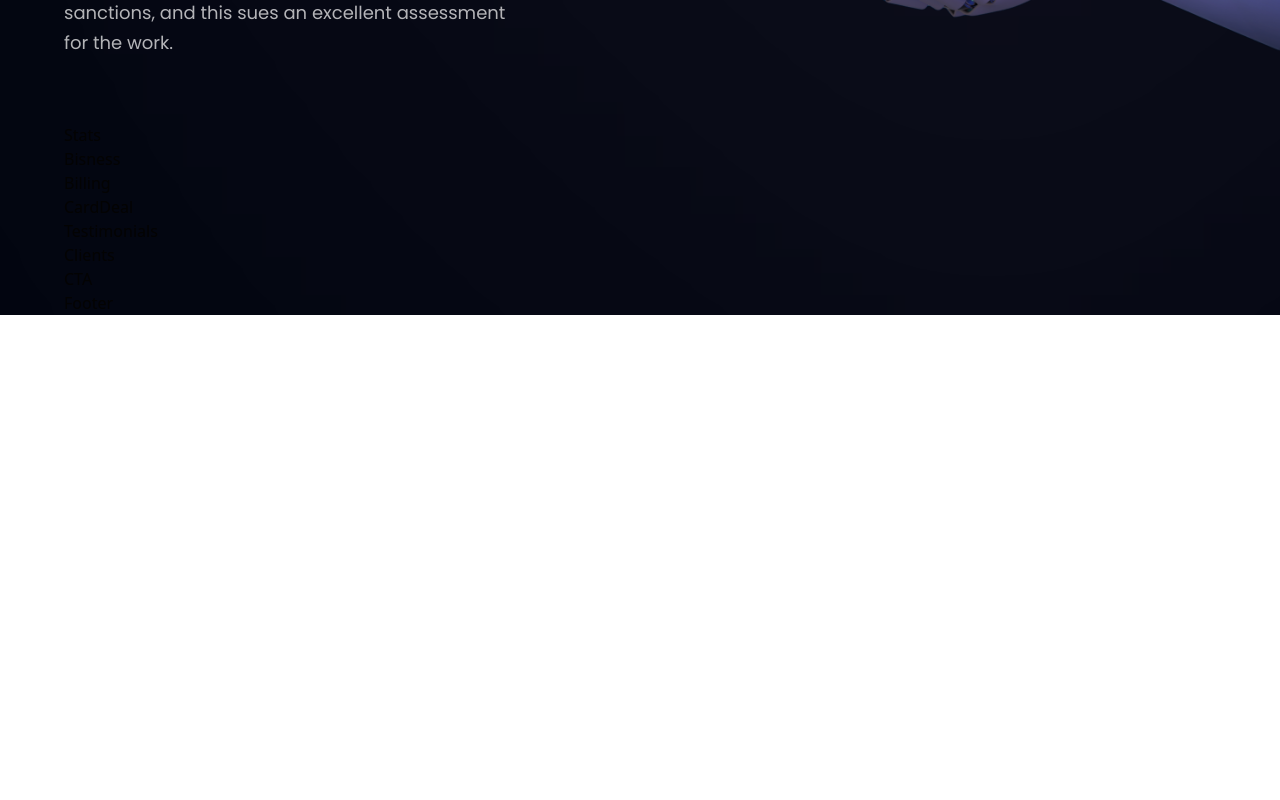
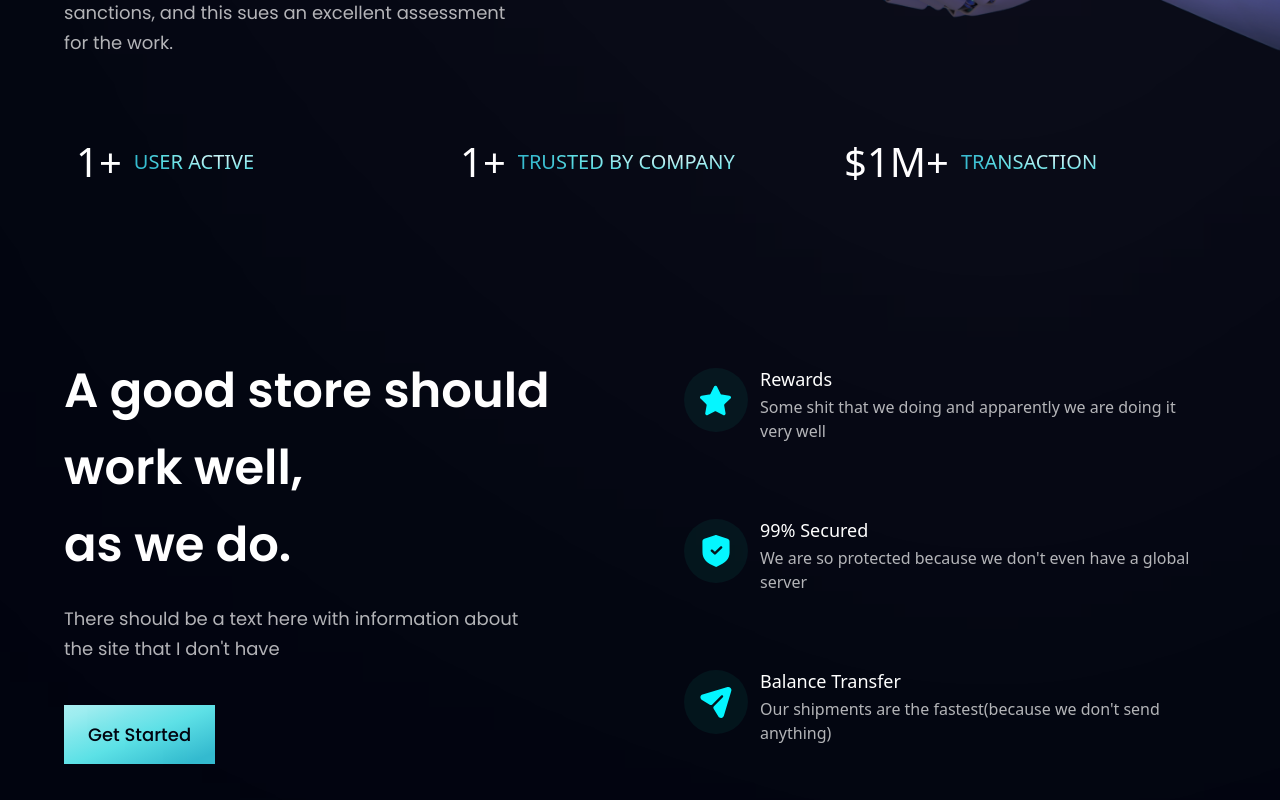
Before and after one commit to Vladislavius12/Course_PJ_JS, a React (Vite) app: page / in a window 1280 px wide. Shown: the part 680-1480 px from the top of the page. Before the commit the page ends 995 px from the top, so only its background shows below. Built offline with nearby package versions, Linux system fonts and the light colour scheme.

Commit message:
Working with Bisness section

```diff
--- a/src/components/Bisness.jsx
+++ b/src/components/Bisness.jsx
@@ -1,8 +1,46 @@
-import React from 'react'
+import { features } from '../constants';
+import styles, { layout } from '../style';
+import Button from './Button';
 
+const FeatureCard = ({ icon, title, content,
+index }) => (
+  <div className={`flex flex-row p-6 rounded-[20px]
+  ${index !== features.length -1 ? "mb-6" : "mb-0"} feature-card`}>
+    <div className={`w-[64px] h-[64px] rounded-full ${styles.flexCenter}
+    bg-dimBlue`}>
+      <img src={icon} alt="icon" className="w-[50%] h-[50%]
+      object-contain" />
+    </div>
+    <div className="flex-1 flex flex-col ml-3">
+      <h4 className="front-poppins front-semibold
+      text-white text-[18px] leading-[23px] mb-1">
+        {title}
+      </h4>
+      <p className="front-poppins front-normal
+      text-dimWhite text-[16px] leading-[24px] mb-1">
+        {content}
+      </p>
+    </div>
+  </div>
+)
 const Bisness = () => {
   return (
-    <div>Bisness</div>
+    <section id="features" className={layout.section}>
+      <div className={layout.sectionInfo}>
+        <h2 className={styles.heading2}>A good store should work well, <br className="sm:block hidden" /> as we do.</h2>
+        <p className={`${styles.paragraph} max-w-[470px] mt-5`}>There should be a text here with information about the site that I don't have</p>
+
+        <Button styles="mt-10" />
+      </div>
+
+      <div className={`${layout.sectionImg}
+      flex-col`}>
+       {features.map((feature, index) => (
+        <FeatureCard key={feature.id} {... feature}
+        index={index} />
+       ))}
+      </div>
+    </section>
   )
 }
 
--- a/src/components/Button.jsx
+++ b/src/components/Button.jsx
@@ -1,8 +1,12 @@
 import React from 'react'
 
-function Button() {
+const Button = ({ styles }) => {
   return (
-    <div>Button</div>
+    <button type="button" className={`py-4 px-6
+    bg-blue-gradient font-poppins font-medium
+    text-[18px] text-primary outline-none ${styles}`}>
+      Get Started
+    </button>
   )
 }
 
--- a/src/components/Stats.jsx
+++ b/src/components/Stats.jsx
@@ -1,9 +1,23 @@
-import React from 'react'
+import { stats } from '../constants';
+import styles from '../style';
 
-const Stats = () => {
-  return (
-    <div>Stats</div>
-  )
-}
+const Stats = () =>  (
+  <section className={`${styles.flexCenter}
+  flex-row flex-wrap sm:mb-20 mb-6`}>
+    {stats.map((stat) => (
+      <div key={stat.id} className={`flex-1 flex justify-start
+      items-center flex-row m-3`}>
+         <h4 className="front-poppins
+         front-semibold xs:text-[40px] text-[30px]
+         xs:leading-[53px] leading-[43px] text-white">{stat.value}</h4>
+         <p className="front-poppins
+         front-normal xs:text-[20px] text-[15px]
+         xs:leading-[26px] leading-[21px] text-gradient
+         uppercase ml-3">{stat.title}</p>
+      </div>
+    ))}
+  </section>
+)
+
 
 export default Stats
--- a/src/constants/index.js
+++ b/src/constants/index.js
@@ -25,21 +25,21 @@ export const features = [
     icon: star,
     title: "Rewards",
     content:
-      "The best credit cards offer some tantalizing combinations of promotions and prizes",
+      "Some shit that we doing and apparently we are doing it very well",
   },
   {
     id: "feature-2",
     icon: shield,
-    title: "100% Secured",
+    title: "99% Secured",
     content:
-      "We take proactive steps make sure your information and transactions are secure.",
+      "We are so protected because we don't even have a global server",
   },
   {
     id: "feature-3",
     icon: send,
     title: "Balance Transfer",
     content:
-      "A balance transfer credit card can save you a lot of money in interest charges.",
+      "Our shipments are the fastest(because we don't send anything)",
   },
 ];
 
@@ -47,25 +47,25 @@ export const feedback = [
   {
     id: "feedback-1",
     content:
-      "Money is only a tool. It will take you wherever you wish, but it will not replace you as the driver.",
-    name: "Herman Jensen",
+    "The pen is mightier than the sword.",
+    name: "Hudau Uladzislau",
     title: "Founder & Leader",
     img: people01,
   },
   {
     id: "feedback-2",
     content:
-      "Money makes your life easier. If you're lucky to have it, you're lucky.",
-    name: "Steve Mark",
-    title: "Founder & Leader",
+      "Work while you can.",
+    name: "Sergey Sivchenco",
+    title: "Observer",
     img: people02,
   },
   {
     id: "feedback-3",
     content:
-      "It is usually people in the money business, finance, and international trade that are really rich.",
-    name: "Kenn Gallagher",
-    title: "Founder & Leader",
+    "The squeaky wheel gets the grease.",
+    name: "Just a person",
+    title: "Just a person",
     img: people03,
   },
 ];
@@ -74,17 +74,17 @@ export const stats = [
   {
     id: "stats-1",
     title: "User Active",
-    value: "3800+",
+    value: "1+",
   },
   {
     id: "stats-2",
     title: "Trusted by Company",
-    value: "230+",
+    value: "1+",
   },
   {
     id: "stats-3",
     title: "Transaction",
-    value: "$230M+",
+    value: "$1M+",
   },
 ];
 
```
Also changed, not shown: 1 other file (tests, documents, lock files or other folders).
